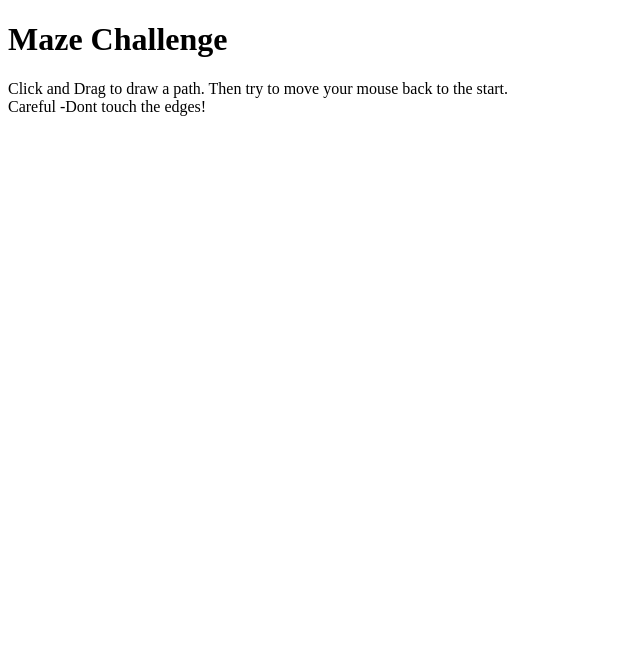
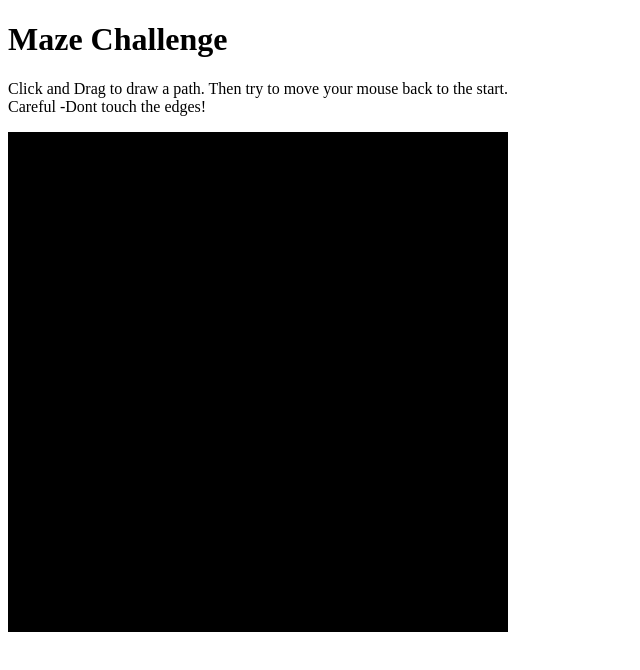
Before and after one commit to Rishi-Ahuja/Maze-Game, a plain HTML site: page index.html in a window 1280 px wide. Shown: the whole page, without its empty margins (0-640 px from the left). Drawn offline with Linux system fonts and the light colour scheme.

Commit message:
Update index.html

```diff
--- a/index.html
+++ b/index.html
@@ -8,6 +8,6 @@
     <p>Click and Drag to draw a path. Then try to move your mouse back to the start.<br>
     Careful -Dont touch the edges!</p>
     <canvas id='mycanvas' width='500' height='500'></canvas>
-    <script src='sketch.js'></script>
+    <script src='script.js'></script>
   </body>
 </html>
```
